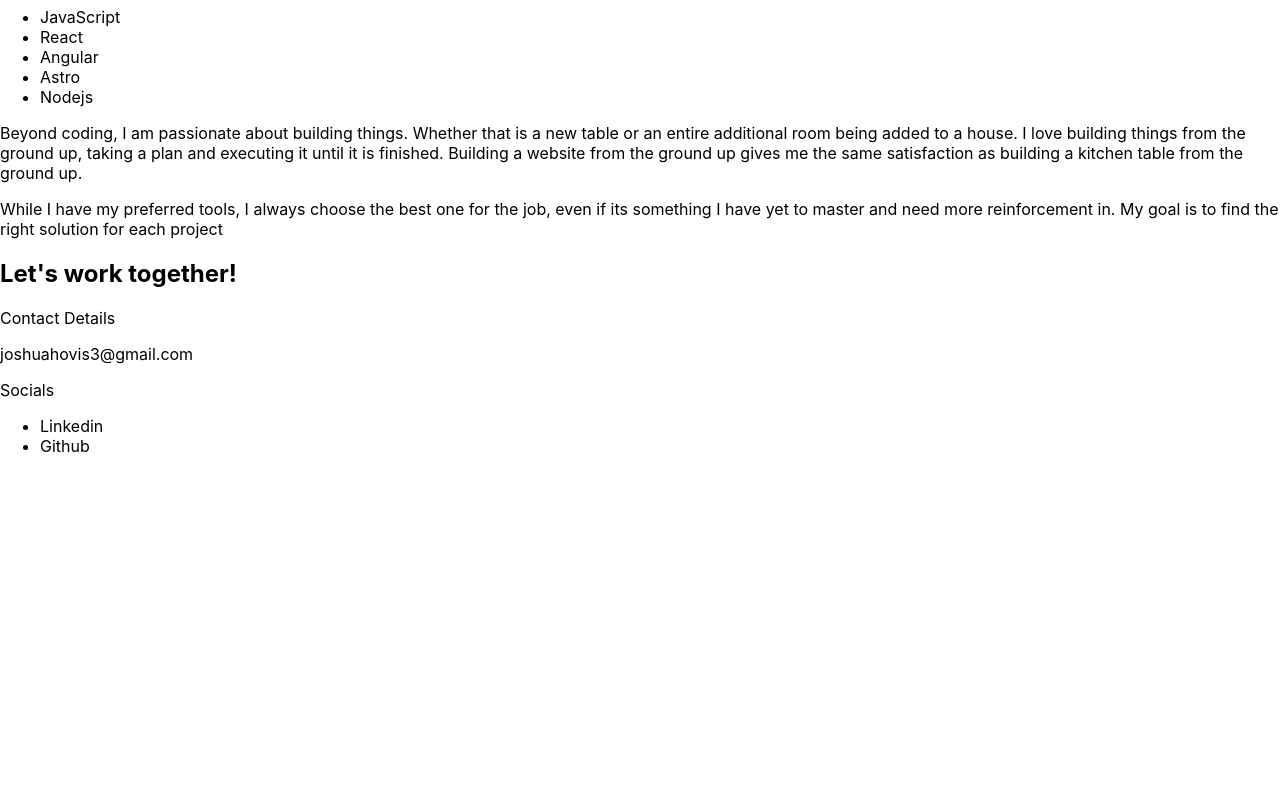
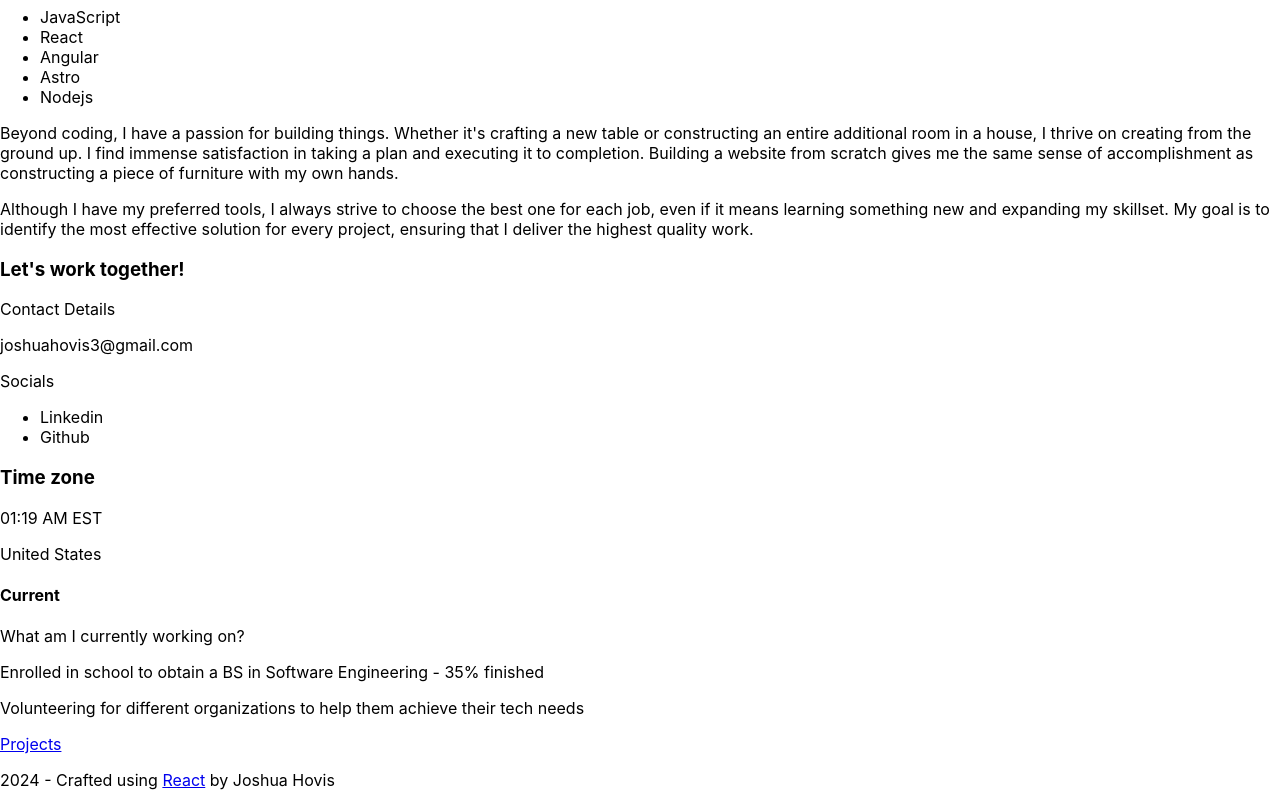
Before and after one commit to joshhovis/Portfolio, a React (Create React App) app: page / in a window 1280 px wide. Shown: the part 280-1086 px from the top of the page. Before the commit the page ends 800 px from the top, so only its background shows below. Built offline with nearby package versions, Linux system fonts and the light colour scheme.

Commit message:
Html structure and class name identifiers

```diff
--- a/src/components/About.js
+++ b/src/components/About.js
@@ -2,33 +2,37 @@ import React from "react";
 
 const About = () => {
     return (
-        <div>
-            <h1>About me</h1>
-            <p>
+        <div className="about">
+            <h1 className="about__title">About me</h1>
+            <p className="about__description">
                 Hi, I'm Joshua, a front-end software developer from the United
                 States.
             </p>
-            <p>My primary tools of choice include:</p>
-            <ul>
-                <li>JavaScript</li>
-                <li>React</li>
-                <li>Angular</li>
-                <li>Astro</li>
-                <li>Nodejs</li>
+            <p className="about__tools-title">
+                My primary tools of choice include:
+            </p>
+            <ul className="about__tools-list">
+                <li className="about__tool-item">JavaScript</li>
+                <li className="about__tool-item">React</li>
+                <li className="about__tool-item">Angular</li>
+                <li className="about__tool-item">Astro</li>
+                <li className="about__tool-item">Nodejs</li>
             </ul>
-            <p>
-                Beyond coding, I am passionate about building things. Whether
-                that is a new table or an entire additional room being added to
-                a house. I love building things from the ground up, taking a
-                plan and executing it until it is finished. Building a website
-                from the ground up gives me the same satisfaction as building a
-                kitchen table from the ground up.
+            <p className="about__passion">
+                Beyond coding, I have a passion for building things. Whether
+                it's crafting a new table or constructing an entire additional
+                room in a house, I thrive on creating from the ground up. I find
+                immense satisfaction in taking a plan and executing it to
+                completion. Building a website from scratch gives me the same
+                sense of accomplishment as constructing a piece of furniture
+                with my own hands.
             </p>
-            <p>
-                While I have my preferred tools, I always choose the best one
-                for the job, even if its something I have yet to master and need
-                more reinforcement in. My goal is to find the right solution for
-                each project
+            <p className="about__goal">
+                Although I have my preferred tools, I always strive to choose
+                the best one for each job, even if it means learning something
+                new and expanding my skillset. My goal is to identify the most
+                effective solution for every project, ensuring that I deliver
+                the highest quality work.
             </p>
         </div>
     );
--- a/src/components/Contact.js
+++ b/src/components/Contact.js
@@ -2,16 +2,16 @@ import React from "react";
 
 const Contact = () => {
     return (
-        <div>
-            <h2>Let's work together!</h2>
+        <div className="contact">
+            <h3 className="contact__title">Let's work together!</h3>
 
-            <p>Contact Details</p>
-            <p>joshuahovis3@gmail.com</p>
+            <p className="contact__section-title">Contact Details</p>
+            <p className="contact__email">joshuahovis3@gmail.com</p>
 
-            <p>Socials</p>
-            <ul>
-                <li>Linkedin</li>
-                <li>Github</li>
+            <p className="contact__section-title">Socials</p>
+            <ul className="contact__socials-list">
+                <li className="contact__social-item">Linkedin</li>
+                <li className="contact__social-item">Github</li>
             </ul>
         </div>
     );
--- a/src/pages/Home.js
+++ b/src/pages/Home.js
@@ -4,37 +4,92 @@ import About from "../components/About";
 import Contact from "../components/Contact";
 
 const Home = () => {
+    const currentTime = new Date().toLocaleTimeString(navigator.language, {
+        hour: "2-digit",
+        minute: "2-digit",
+        hour12: true,
+    });
+
     return (
-        <main>
-            <section>
-                <p>Welcome</p>
-                <p>
-                    Hi, I'm <span>Joshua Hovis</span>, a software developer with
-                    a focus on the front end user experience.
+        <main className="home">
+            <section className="home__intro">
+                <p className="home__welcome">Welcome</p>
+                <p className="home__description">
+                    Hi, I'm <span className="home__name">Joshua Hovis</span>, a
+                    software developer with a focus on the front end user
+                    experience.
                 </p>
-                <p>
+                <p className="home__invite">
                     Feel free to reach out to me if you would like to discuss
                     new opportunities or projects!
                 </p>
 
-                <div>
-                    <button>
-                        <Link to="https://github.com/joshhovis">Github</Link>
+                <div className="home__links">
+                    <button className="home__button">
+                        <Link
+                            to="https://github.com/joshhovis"
+                            className="home__link"
+                        >
+                            Github
+                        </Link>
                     </button>
-                    <button>
-                        <Link to="https://www.linkedin.com/in/joshua-hovis/">
+                    <button className="home__button">
+                        <Link
+                            to="https://www.linkedin.com/in/joshua-hovis/"
+                            className="home__link"
+                        >
                             Linkedin
                         </Link>
                     </button>
                 </div>
             </section>
 
-            <section>
+            <section className="home__section">
                 <About />
             </section>
 
-            <section>
+            <section className="home__section">
                 <Contact />
+            </section>
+
+            <section className="home__timezone">
+                <h3 className="home__timezone-title">Time zone</h3>
+                <div className="home__timezone-info">
+                    <p className="home__timezone-time">{currentTime} EST</p>
+                    <p className="home__timezone-location">United States</p>
+                </div>
+            </section>
+
+            <section className="home__current">
+                <span className="home__current-icon"></span>
+                <h4 className="home__current-title">Current</h4>
+                <p className="home__current-question">
+                    What am I currently working on?
+                </p>
+                <p className="home__current-answer">
+                    Enrolled in school to obtain a BS in Software Engineering -
+                    35% finished
+                </p>
+                <p className="home__current-answer">
+                    Volunteering for different organizations to help them
+                    achieve their tech needs
+                </p>
+            </section>
+
+            <section className="home__projects-link">
+                <Link to="/projects" className="home__projects-link-text">
+                    Projects
+                </Link>
+            </section>
+
+            <section className="home__footer">
+                <p className="home__footer-text">
+                    2024 - Crafted using{" "}
+                    <a href="/" className="home__footer-link">
+                        React
+                    </a>{" "}
+                    by <span className="home__footer-author">Joshua Hovis</span>
+                </p>
             </section>
         </main>
     );
--- a/src/pages/Projects.js
+++ b/src/pages/Projects.js
@@ -2,8 +2,8 @@ import React from "react";
 
 const Projects = () => {
     return (
-        <div>
-            <h1>Projects Page</h1>
+        <div className="projects">
+            <h1 className="projects__title">Projects Page</h1>
         </div>
     );
 };
```
